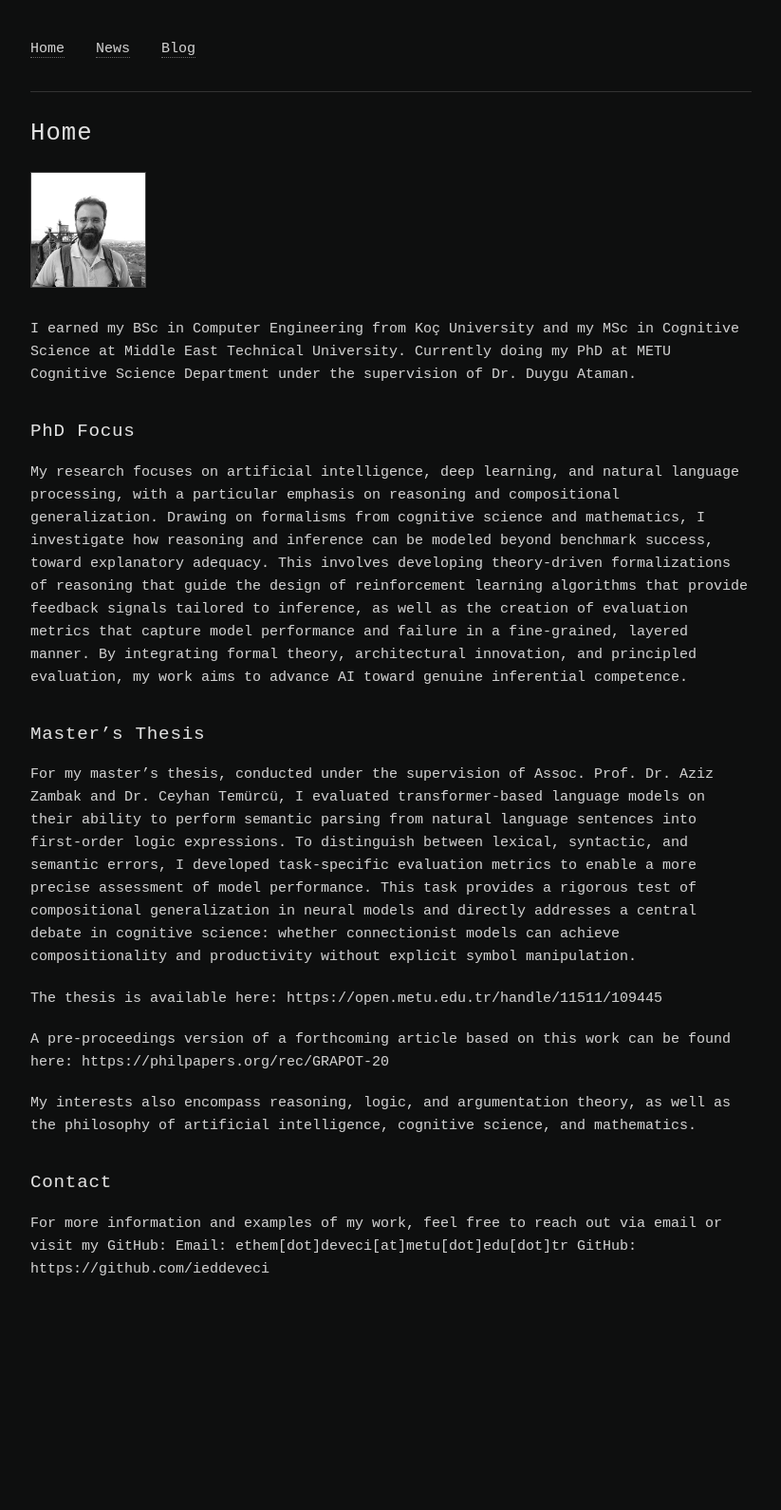
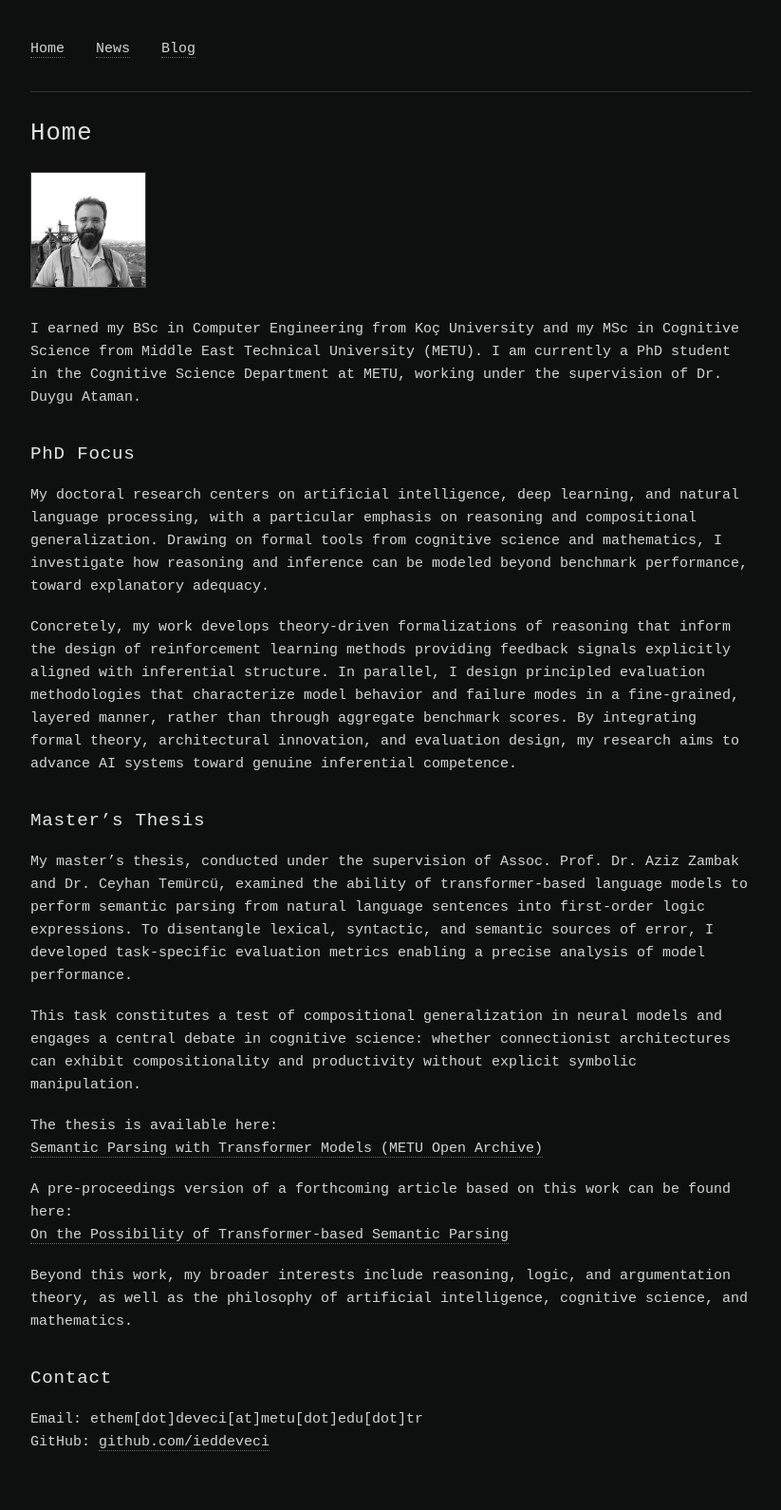
Before and after one commit to ieddeveci/ieddeveci.github.io, a Jekyll site: the page built from index.md, in a window 1280 px wide. Shown: the whole page at 95% size, without its empty margins (228-1051 px from the left). Built offline with Jekyll 4.4.1, drawn with Linux system fonts in a browser that asks for light colours; before the commit the page ends 1408 px from its top, so only the background shows below that.

Commit message:
Update index.md

```diff
--- a/index.md
+++ b/index.md
@@ -4,21 +4,29 @@ title: Home
 ---
 ![Portrait](/assets/img/profile.jpg){: .profile-photo }
 
-I earned my BSc in Computer Engineering from Koç University and my MSc in Cognitive Science at Middle East Technical University. Currently doing my PhD at METU Cognitive Science Department under the supervision of Dr. Duygu Ataman.
+I earned my BSc in Computer Engineering from Koç University and my MSc in Cognitive Science from Middle East Technical University (METU). I am currently a PhD student in the Cognitive Science Department at METU, working under the supervision of Dr. Duygu Ataman.
 
 ## PhD Focus
-My research focuses on artificial intelligence, deep learning, and natural language processing, with a particular emphasis on reasoning and compositional generalization. Drawing on formalisms from cognitive science and mathematics, I investigate how reasoning and inference can be modeled beyond benchmark success, toward explanatory adequacy. This involves developing theory-driven formalizations of reasoning that guide the design of reinforcement learning algorithms that provide feedback signals tailored to inference, as well as the creation of evaluation metrics that capture model performance and failure in a fine-grained, layered manner. By integrating formal theory, architectural innovation, and principled evaluation, my work aims to advance AI toward genuine inferential competence.
 
-## Master's Thesis
-For my master's thesis, conducted under the supervision of Assoc. Prof. Dr. Aziz Zambak and Dr. Ceyhan Temürcü, I evaluated transformer-based language models on their ability to perform semantic parsing from natural language sentences into first-order logic expressions. To distinguish between lexical, syntactic, and semantic errors, I developed task-specific evaluation metrics to enable a more precise assessment of model performance. This task provides a rigorous test of compositional generalization in neural models and directly addresses a central debate in cognitive science: whether connectionist models can achieve compositionality and productivity without explicit symbol manipulation.
+My doctoral research centers on artificial intelligence, deep learning, and natural language processing, with a particular emphasis on reasoning and compositional generalization. Drawing on formal tools from cognitive science and mathematics, I investigate how reasoning and inference can be modeled beyond benchmark performance, toward explanatory adequacy.
 
-The thesis is available here: https://open.metu.edu.tr/handle/11511/109445
+Concretely, my work develops theory-driven formalizations of reasoning that inform the design of reinforcement learning methods providing feedback signals explicitly aligned with inferential structure. In parallel, I design principled evaluation methodologies that characterize model behavior and failure modes in a fine-grained, layered manner, rather than through aggregate benchmark scores. By integrating formal theory, architectural innovation, and evaluation design, my research aims to advance AI systems toward genuine inferential competence.
 
-A pre-proceedings version of a forthcoming article based on this work can be found here: https://philpapers.org/rec/GRAPOT-20
+## Master’s Thesis
 
-My interests also encompass reasoning, logic, and argumentation theory, as well as the philosophy of artificial intelligence, cognitive science, and mathematics.
+My master’s thesis, conducted under the supervision of Assoc. Prof. Dr. Aziz Zambak and Dr. Ceyhan Temürcü, examined the ability of transformer-based language models to perform semantic parsing from natural language sentences into first-order logic expressions. To disentangle lexical, syntactic, and semantic sources of error, I developed task-specific evaluation metrics enabling a precise analysis of model performance.
+
+This task constitutes a test of compositional generalization in neural models and engages a central debate in cognitive science: whether connectionist architectures can exhibit compositionality and productivity without explicit symbolic manipulation.
+
+The thesis is available here:
+[Semantic Parsing with Transformer Models (METU Open Archive)](https://open.metu.edu.tr/handle/11511/109445)
+
+A pre-proceedings version of a forthcoming article based on this work can be found here:
+[On the Possibility of Transformer-based Semantic Parsing](https://philpapers.org/rec/GRAPOT-20)
+
+Beyond this work, my broader interests include reasoning, logic, and argumentation theory, as well as the philosophy of artificial intelligence, cognitive science, and mathematics.
 
 ## Contact
-For more information and examples of my work, feel free to reach out via email or visit my GitHub:
+
 Email: ethem[dot]deveci[at]metu[dot]edu[dot]tr
-GitHub: https://github.com/ieddeveci
+GitHub: [github.com/ieddeveci](https://github.com/ieddeveci)
```
